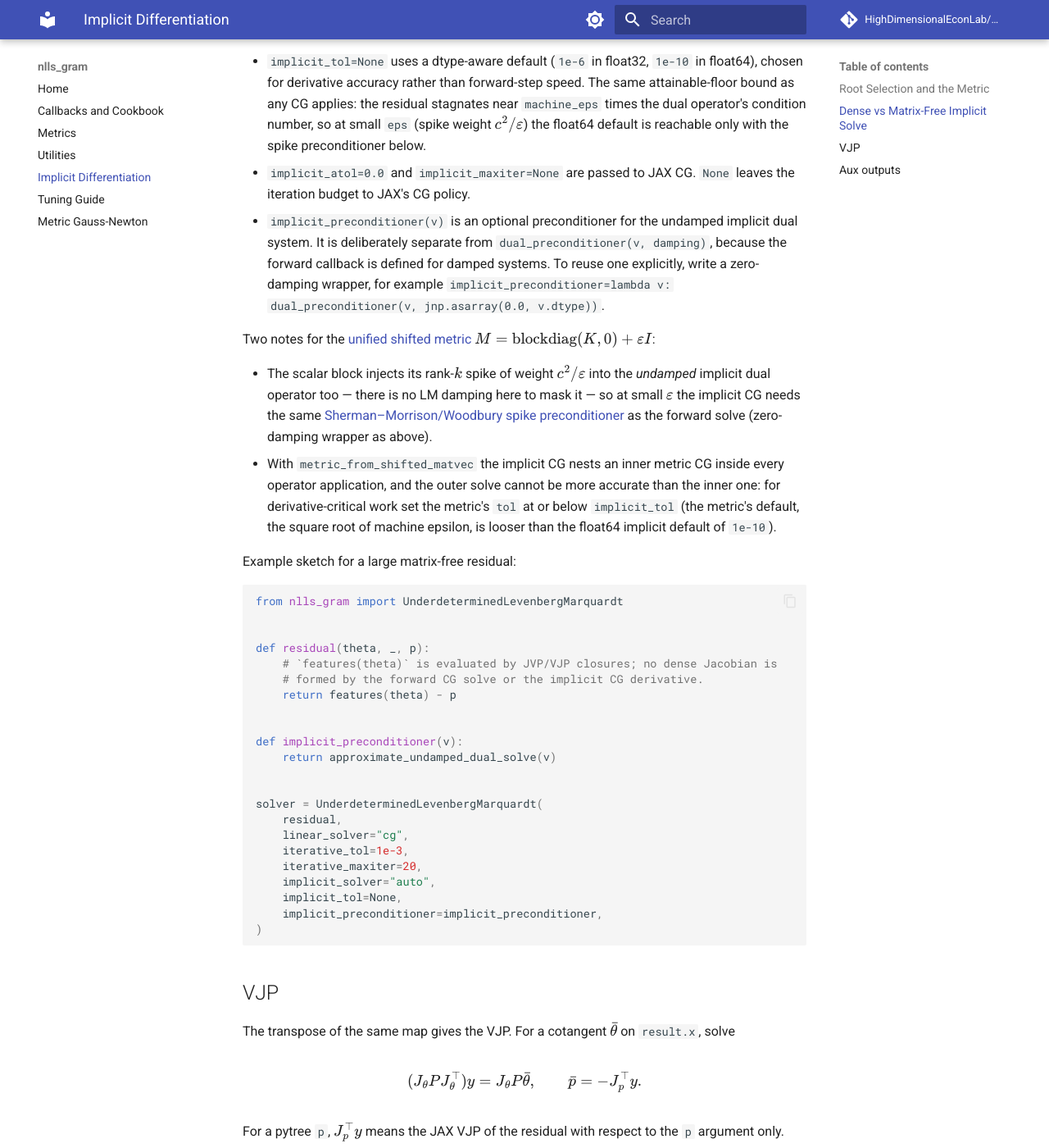
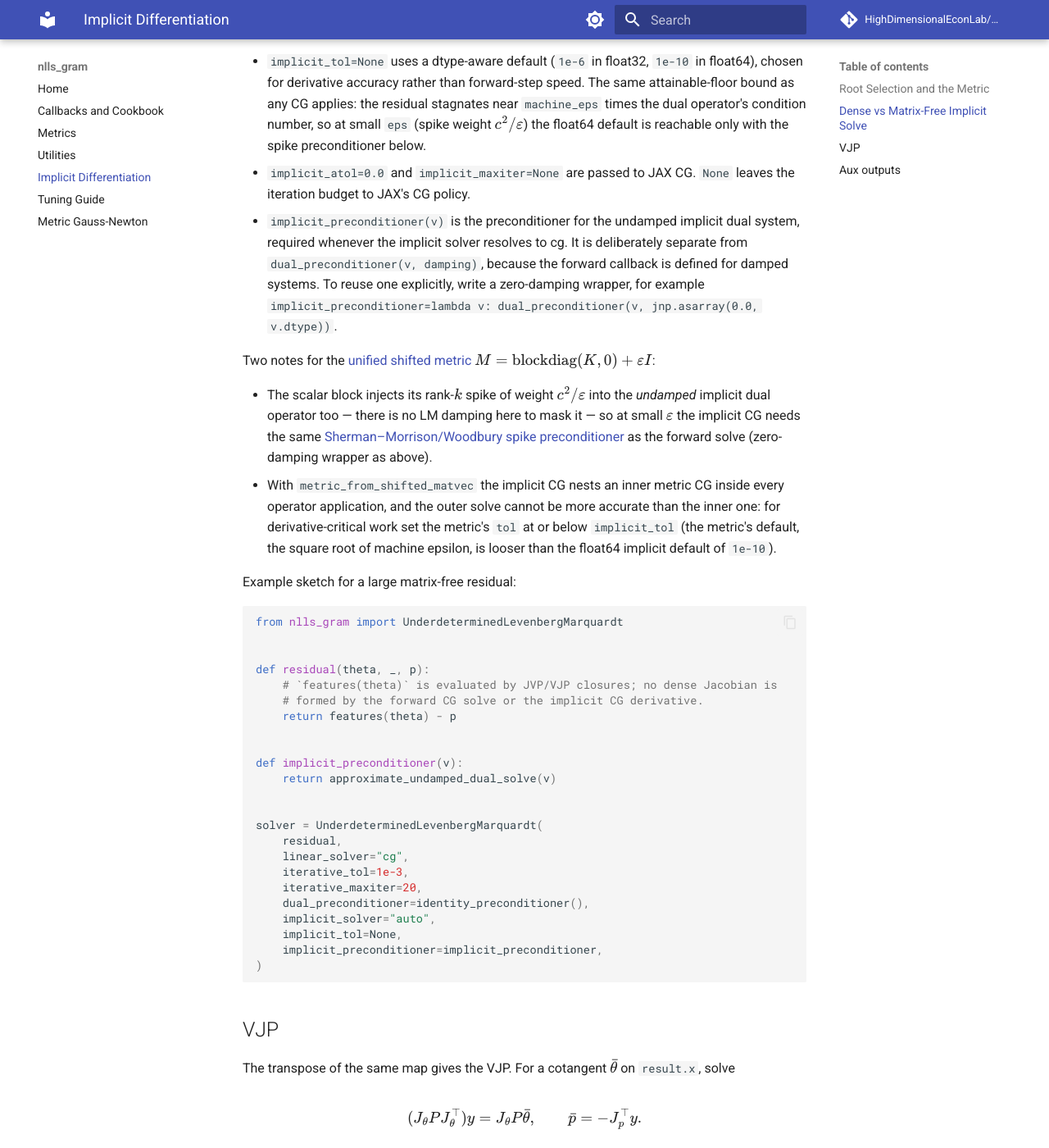
Before and after one commit to HighDimensionalEconLab/nlls_gram, an MkDocs documentation site: the page built from docs/implicit_ad.md, in a window 1280 px wide and 1400 px high, scrolled down 3079 px. Shown: the whole window at 82% size. Built offline with MkDocs 1.6.1 and Material for MkDocs 9.7.7, drawn with Linux system fonts in a browser that asks for light colours; comment, search, counter and statistics services are not loaded.

Commit message:
fix: pre-release review fixes
From the internal 8-angle review and the external codex review of the
1.5.0 diff:

- docs: the cg examples in callbacks.md, metrics.md, and implicit_ad.md
  constructed solvers that now raise (missing required preconditioners);
  all pass identity_preconditioner()/dual_preconditioner now, and stale
  'optional' wording for implicit_preconditioner is corrected.
- nystrom_preconditioner: regroup the apply to two (n, rank) matvecs
  (verified identical to machine precision), matching the documented cost.
- constructor: the combined missing-preconditioner error no longer
  attributes an explicitly passed implicit_solver="cg" to auto-resolution.
- implicit path: drop the pass-through preconditioner wrapper.
- tests: the ill-conditioned integration test and the MLP/NTK example now
  sketch at rank << n (16/40 and 6/10), exercising the advertised low-rank
  regime instead of the exact full-rank inverse; the FTU replication test
  uses the production tiny/eps floor.

Co-Authored-By: Mecha Perla (Claude) <noreply@anthropic.com>
Claude-Session: https://claude.ai/code/session_017FY9J1ReVbWEg6B8E9Dghh

```diff
--- a/docs/implicit_ad.md
+++ b/docs/implicit_ad.md
@@ -172,8 +172,9 @@ Accuracy is controlled separately from the forward iterative solve:
   only with the spike preconditioner below.
 - `implicit_atol=0.0` and `implicit_maxiter=None` are passed to JAX CG.
   `None` leaves the iteration budget to JAX's CG policy.
-- `implicit_preconditioner(v)` is an optional preconditioner for the undamped
-  implicit dual system. It is deliberately separate from
+- `implicit_preconditioner(v)` is the preconditioner for the undamped
+  implicit dual system, required whenever the implicit solver resolves to
+  cg. It is deliberately separate from
   `dual_preconditioner(v, damping)`, because the forward callback is defined
   for damped systems. To reuse one explicitly, write a zero-damping wrapper,
   for example
@@ -216,6 +217,7 @@ solver = UnderdeterminedLevenbergMarquardt(
     linear_solver="cg",
     iterative_tol=1e-3,
     iterative_maxiter=20,
+    dual_preconditioner=identity_preconditioner(),
     implicit_solver="auto",
     implicit_tol=None,
     implicit_preconditioner=implicit_preconditioner,
```
Also changed, not shown: README.md (+4 -3 lines), docs/callbacks.md (+5 -1 lines), docs/metrics.md (+2 -0 lines), 3 other files.
